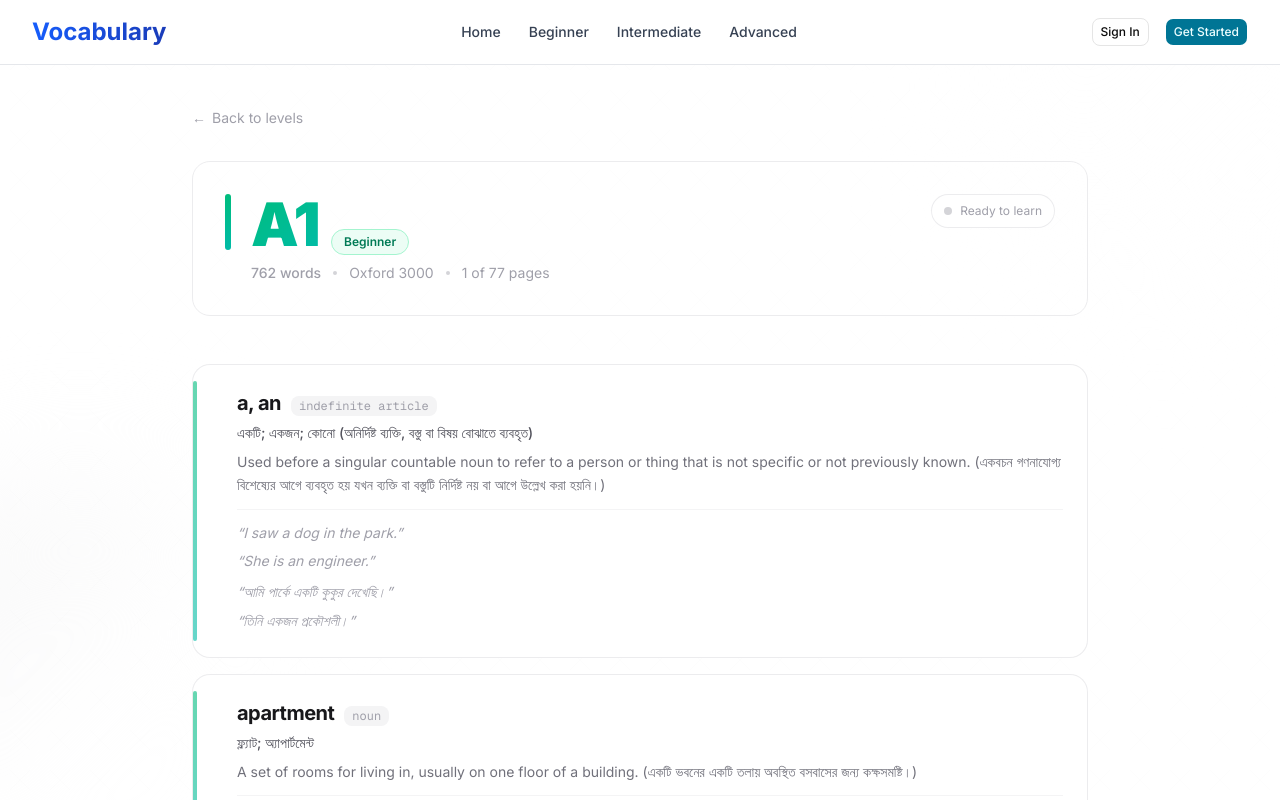
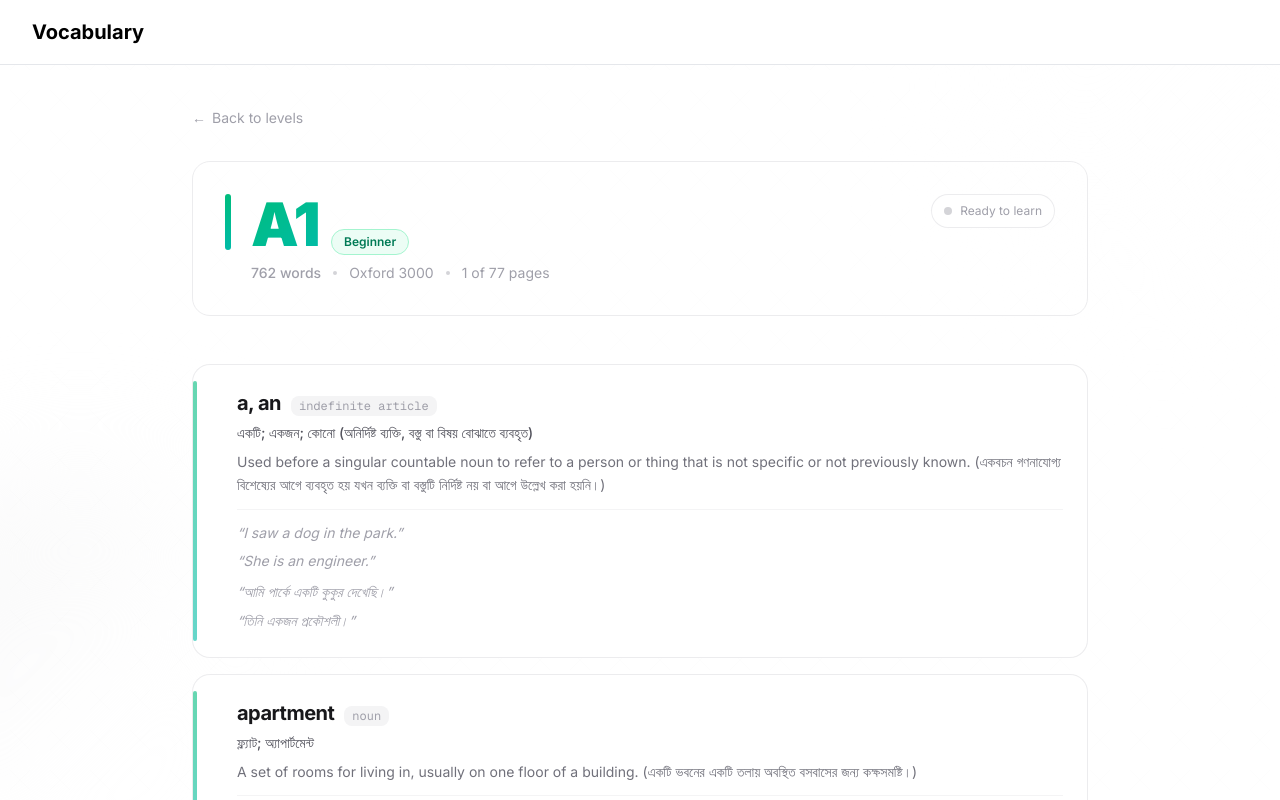
Before and after one commit to Zero-English/zeroenglish, a Next.js app: page /a1 in a window 1280 px wide. Shown: the top 800 px of the page. Built offline with nearby package versions, Linux system fonts and the light colour scheme.

Commit message:
header footer fix

```diff
--- a/app/layout.tsx
+++ b/app/layout.tsx
@@ -3,7 +3,7 @@ import { Geist, Geist_Mono, Inter } from "next/font/google";
 import "./globals.css";
 import { cn } from "@/lib/utils";
 import { Header } from "@/components/Header";
-import { Footer } from "@/components/footer";
+import { Footer } from "@/components/Footer";
 import { MobileBottomNav } from "@/components/MobileBottomNav";
 
 const inter = Inter({subsets:['latin'],variable:'--font-sans'});
--- a/components/Header.tsx
+++ b/components/Header.tsx
@@ -22,15 +22,12 @@ export function Header() {
   return (
     <header className="border-b border-gray-200 bg-white sticky top-0 z-50">
       <nav className="max-w-7xl mx-auto px-4 sm:px-6 lg:px-8 h-16 flex items-center justify-between">
-        {/* Logo */}
         <Link href="/" className="flex-shrink-0">
-          <span className="text-2xl font-bold bg-gradient-to-r from-blue-600 to-blue-800 bg-clip-text text-transparent">
+          <span className="text-xl font-bold text-black">
             Vocabulary
           </span>
         </Link>
-
-        {/* Desktop Navigation */}
-        <div className="hidden md:flex items-center space-x-1">
+        {/* <div className="hidden md:flex items-center space-x-1">
           {navLinks.map((link) => (
             <Link
               key={link.href}
@@ -41,14 +38,10 @@ export function Header() {
             </Link>
           ))}
         </div>
-
-        {/* Right side buttons */}
         <div className="hidden md:flex items-center space-x-4">
           <Button variant="outline">Sign In</Button>
           <Button>Get Started</Button>
         </div>
-
-        {/* Mobile menu button */}
         <button
           onClick={toggleMenu}
           className="md:hidden inline-flex items-center justify-center p-2 rounded-md text-gray-700 hover:bg-gray-100 focus:outline-none focus:ring-2 focus:ring-blue-600"
@@ -58,11 +51,11 @@ export function Header() {
           ) : (
             <Menu className="h-6 w-6" />
           )}
-        </button>
+        </button> */}
       </nav>
 
       {/* Mobile Navigation */}
-      {isOpen && (
+      {/* {isOpen && (
         <div className="md:hidden border-t border-gray-200">
           <div className="px-2 pt-2 pb-3 space-y-1">
             {navLinks.map((link) => (
@@ -83,7 +76,7 @@ export function Header() {
             </div>
           </div>
         </div>
-      )}
+      )} */}
     </header>
   );
 }
--- a/components/footer.tsx
+++ b/components/footer.tsx
@@ -26,7 +26,7 @@ export function Footer() {
   };
 
   const socialLinks = [
-    { icon: Mail, href: "mailto:contact@vocabulary.com", label: "Email" },
+    { icon: Mail, href: "tahmidhasanpro@gmail.com", label: "Email" },
   ];
 
   return (
@@ -37,7 +37,7 @@ export function Footer() {
           {/* Brand Column */}
           <div className="space-y-4">
             <Link href="/" className="inline-block">
-              <span className="text-2xl font-bold bg-gradient-to-r from-blue-400 to-blue-600 bg-clip-text text-transparent">
+              <span className="text-2xl font-bold text-white bg-clip-text text-transparent">
                 Vocabulary
               </span>
             </Link>
@@ -62,7 +62,7 @@ export function Footer() {
           </div>
 
           {/* Links Columns */}
-          {Object.entries(footerLinks).map(([category, links]) => (
+          {/* {Object.entries(footerLinks).map(([category, links]) => (
             <div key={category}>
               <h3 className="text-sm font-semibold text-white mb-4">{category}</h3>
               <ul className="space-y-3">
@@ -78,7 +78,7 @@ export function Footer() {
                 ))}
               </ul>
             </div>
-          ))}
+          ))} */}
         </div>
 
         {/* Divider */}
@@ -87,7 +87,7 @@ export function Footer() {
         {/* Bottom Footer */}
         <div className="flex flex-col md:flex-row justify-between items-center text-sm text-gray-400">
           <p>&copy; {currentYear} Vocabulary. All rights reserved.</p>
-          <div className="flex space-x-6 mt-4 md:mt-0">
+          {/* <div className="flex space-x-6 mt-4 md:mt-0">
             <Link href="#" className="hover:text-white transition-colors">
               Privacy
             </Link>
@@ -97,7 +97,7 @@ export function Footer() {
             <Link href="#" className="hover:text-white transition-colors">
               Cookies
             </Link>
-          </div>
+          </div> */}
         </div>
       </div>
     </footer>
```
